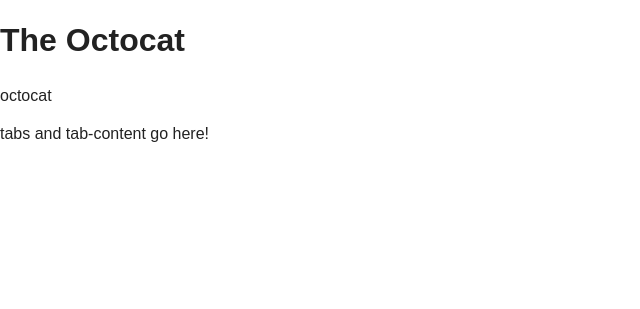
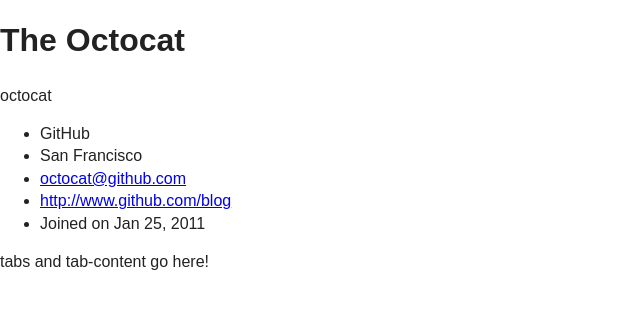
Before and after one commit to ericksonk/TIY-GitHub, a website: page src/index.html in a window 1280 px wide. Shown: the part 303-612 px from the top of the page, without its empty margins (0-640 px from the left). Drawn offline with nearby package versions, Linux system fonts and the light colour scheme.

Commit message:
almost done w/ detail column but need to move onto next assignment

```diff
--- a/src/index.html
+++ b/src/index.html
@@ -9,7 +9,7 @@
 
         <link rel="apple-touch-icon" href="apple-touch-icon.png">
         <!-- Place favicon.ico in the root directory -->
-
+        <link rel="stylesheet" href="octicons/octicons.css">
         <link rel="stylesheet" href="css/normalize.css">
         <link rel="stylesheet" href="css/main.css">
         <script src="js/vendor/modernizr-2.8.3.min.js"></script>
@@ -17,15 +17,34 @@
     <body>
         <section class="main">
           <section class="smallColumn">
-            <!-- <a href="https://avatars.githubusercontent.com/u/583231?v=3" class="avatar"> -->
               <img class="avatar" src="https://avatars.githubusercontent.com/u/583231?v=3"/>
             </a>
-            <section class="name">
             <h1 class="fullName">
               The Octocat
             </h1>
             <p class="userName">octocat</p>
-          </section>
+            <ul>
+              <li class="info">
+                <span class="octicon octicon-organization"></span>
+                GitHub
+              </li>
+              <li class="info">
+                <span class="octicon octicon-location"></span>
+                San Francisco
+              </li>
+              <li class="info">
+                <span class="octicon octicon-mail"></span>
+                <a class="email" href="mailto:octocat@github.com">octocat@github.com</a>
+              </li>
+              <li class="info">
+                <span class="octicon octicon-link"></span>
+                <a class="url" href="http://www.github.com/blog">http://www.github.com/blog</a>
+              </li>
+              <li class="info">
+                <span class="octicon octicon-clock"></span>
+                Joined on Jan 25, 2011
+              </li>
+            </ul>
           </section>
           <section class="bigColumn">
             <p> tabs and tab-content go here! </p>
--- a/src/scss/_custom.scss
+++ b/src/scss/_custom.scss
@@ -10,8 +10,7 @@
 
     .smallColumn {
       width: 20%;
-      height: 500px;
-      background: red;
+      height: 600px;
       padding: 0 10px 0 10px;
       float: left;
 
@@ -38,6 +37,12 @@
           border-bottom: solid black 1px;
           line-height: .5px;
         }
+        ul {
+          list-style: none;
+          overflow: hidden;
+          padding: 5px 0 10px 0;
+          border-bottom: solid black 1px;
+        }
     }
 
     .bigColumn {
```
